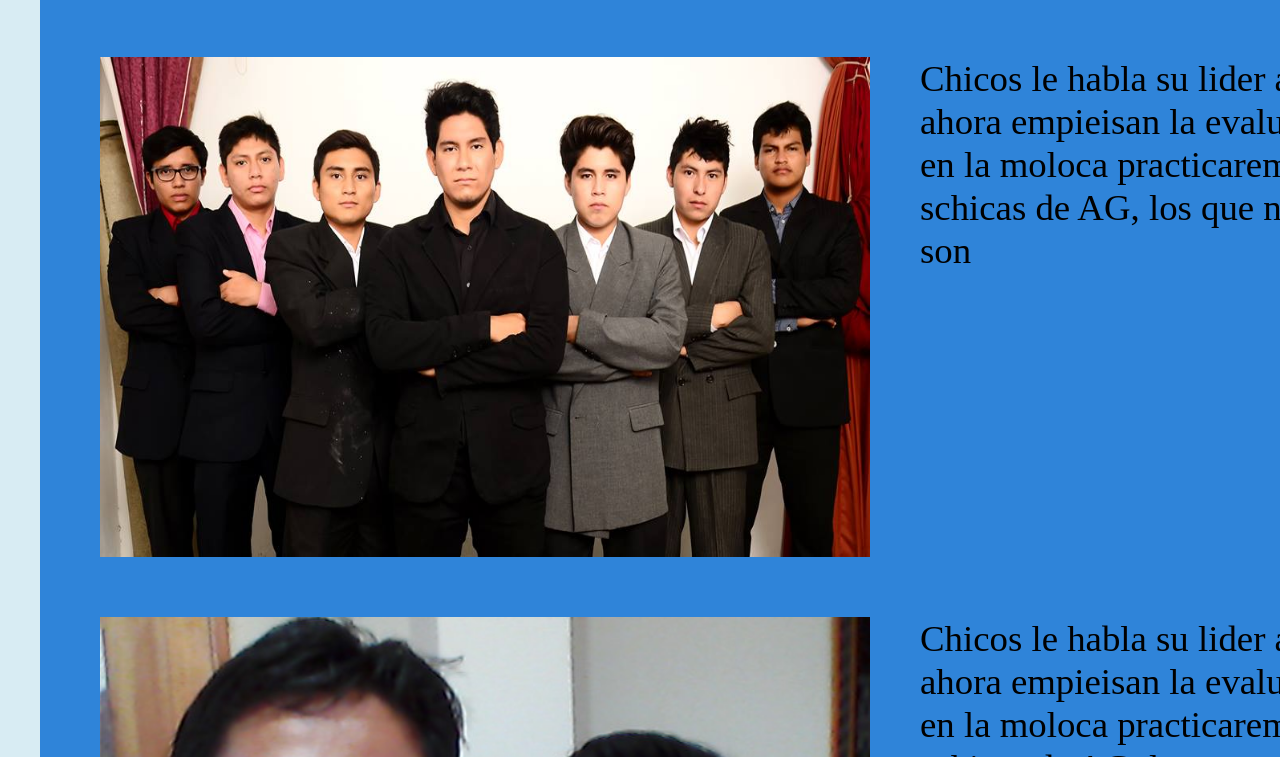
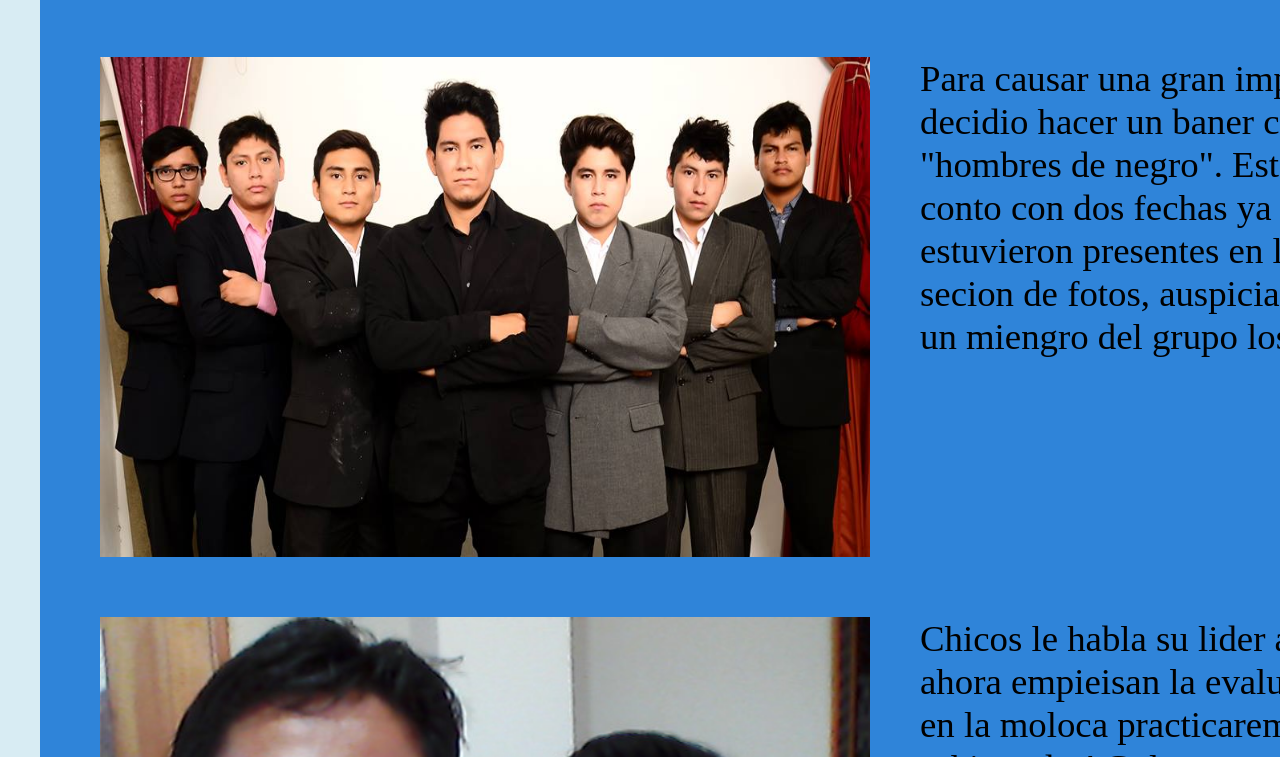
Before and after one commit to SS-PachaP/Web-SecSys-III, a plain HTML site: page eventos_abel/EVENTO.html in a window 1280 px wide. Shown: the part 767-1524 px from the top of the page. Drawn offline with Linux system fonts and the light colour scheme.

Commit message:
segundo parrafo

```diff
--- a/eventos_abel/EVENTO.html
+++ b/eventos_abel/EVENTO.html
@@ -17,7 +17,7 @@
                <img class="icon" src="imagen/sistemas%20secys.png">
               </div>
          </header>
-         <p class="textoizquierda2">Chicos le habla su lider aparitir de ahora empieisan la evaluciones, 4 pm en la moloca practicaremos con la schicas de AG, los que no estén o no son
+         <p class="textoizquierda2">Para causar una gran imprecion, se decidio hacer un baner con el tema "hombres de negro". Este proyecto conto con dos fechas ya que no todos estuvieron presentes en la primera secion de fotos, auspiciada por Diego un miengro del grupo los Secsys.
          </p>
          <header>
               <div class="plano">
```
